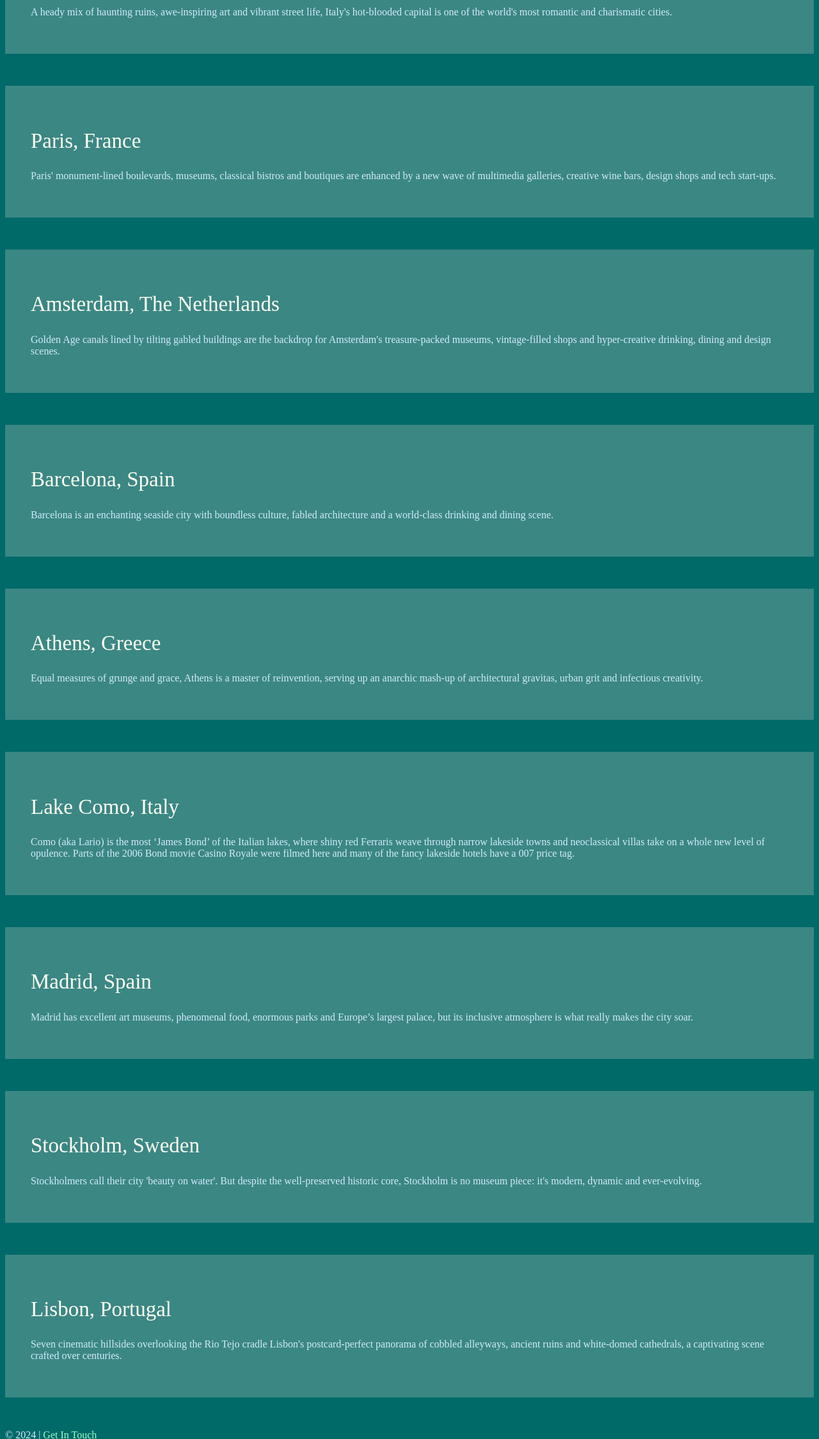
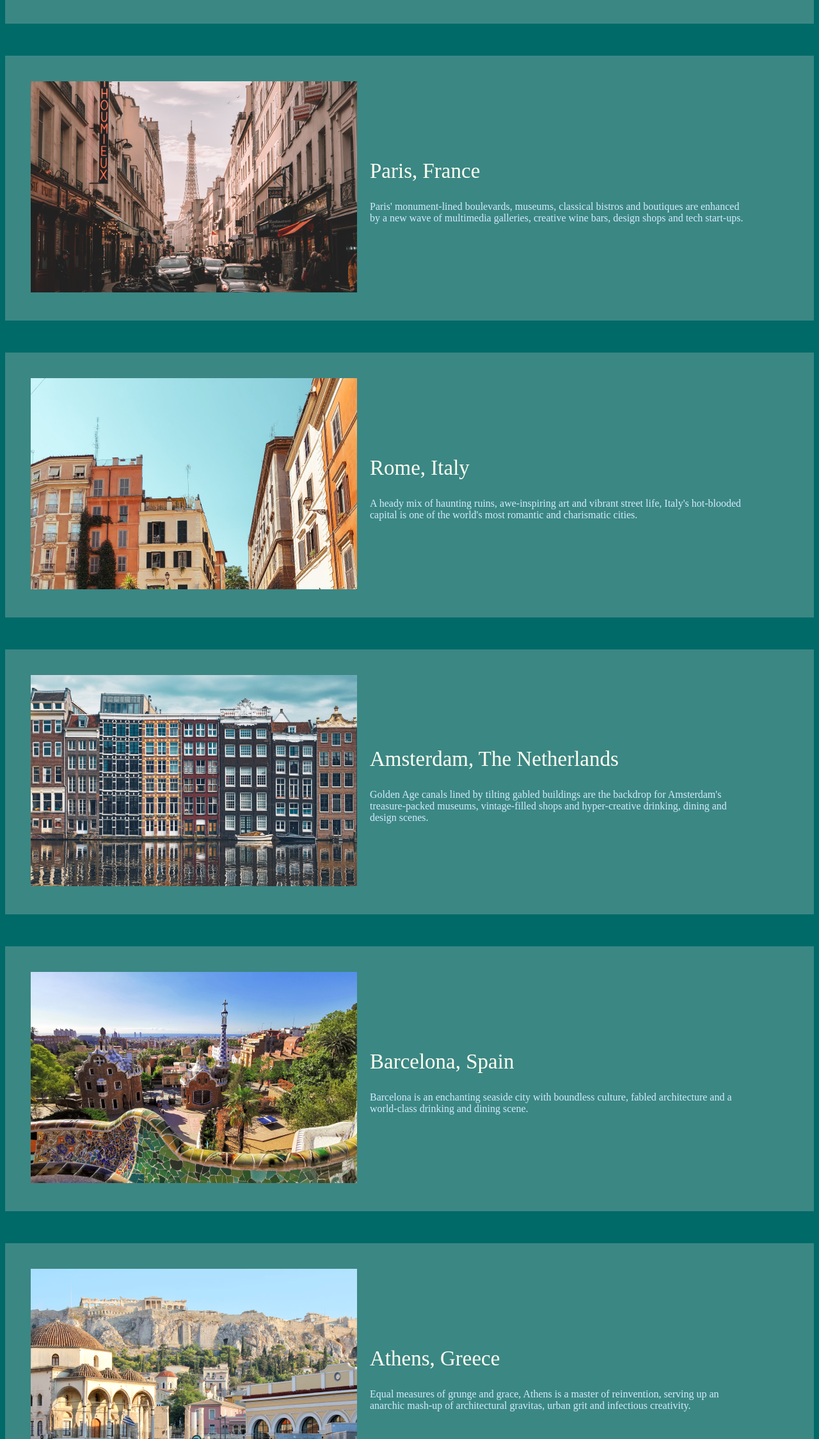
Before and after one commit to EmiWangb/in-class-website, a plain HTML site: page index.html in a window 1280 px wide. Shown: the part 551-2800 px from the top of the page at 64% size. Drawn offline with Linux system fonts and the light colour scheme; a web font is replaced by a local one.

Commit message:
In Class Excercize 4
Added new Google fonts to london and index page, created columns in Index and added images to index, and further adjusted and tweaked aesthetics of the pages

```diff
--- a/index.html
+++ b/index.html
@@ -3,70 +3,127 @@
     <head>
         <title>Must Visit Cities In Europe</title>
         <link rel="stylesheet" href="style.css">
+        <link rel="preconnect" href="https://fonts.googleapis.com">
+        <link rel="preconnect" href="https://fonts.gstatic.com" crossorigin>
+        <link href="https://fonts.googleapis.com/css2?family=Abril+Fatface&family=DM+Serif+Text:ital@0;1&family=Nanum+Gothic+Coding&display=swap" rel="stylesheet">
+        <link rel="stylesheet" href="style.css">
+        <link rel="preconnect" href="https://fonts.googleapis.com">
+    <link rel="preconnect" href="https://fonts.gstatic.com" crossorigin>
+    <link href="https://fonts.googleapis.com/css2?family=DM+Serif+Text:ital@0;1&family=Nanum+Gothic+Coding&display=swap" rel="stylesheet">
     </head>
     <body>
         <h1>Must Visit Cities In Europe</h1>
         <section>
-            <div class="city-wrapper">
+            <div class="city-wrapper-index">
+                <div class="city-image">
+                    <img src="assets/london.png" class="w-30"/>
+                    </div>
+                    <div class="city-text">
                 <h2>
                     <a href="london.html"> London, England</a></h2>
                 <p>
                     Instantly recognizable icons like Big Ben and St. Paul's Cathedral welcome you to history-laden London, the UK's multicultural capital that's a tireless innovator of art and culture.
                 </p>
+                </div>
             </div>
-            <div class="city-wrapper">
+            <div class="city-wrapper-index">
+                <div class="city-image">
+                    <img src="assets/paris.png" class="w-30"/>
+                </div>
+                <div class="city-text">
+                    <h2>Paris, France</h2>
+                    <p>
+                        Paris' monument-lined boulevards, museums, classical bistros and boutiques are enhanced by a new wave of multimedia galleries, creative wine bars, design shops and tech start-ups.
+                    </p>
+                    </div>
+            </div>
+            <div class="city-wrapper-index">
+                <div class="city-image">
+                    <img src="assets/rome.png" alt="a car on the streets of Rome" class="w-30"/>
+                </div>
+                <div class="city-text">
                 <h2>Rome, Italy</h2>
                 <p>
                     A heady mix of haunting ruins, awe-inspiring art and vibrant street life, Italy's hot-blooded capital is one of the world's most romantic and charismatic cities.
                 </p>
+                </div>
             </div>
-            <div class="city-wrapper">
-                <h2>Paris, France</h2>
-                <p>
-                    Paris' monument-lined boulevards, museums, classical bistros and boutiques are enhanced by a new wave of multimedia galleries, creative wine bars, design shops and tech start-ups.
-                </p>
-            </div>
-            <div class="city-wrapper">
+            <div class="city-wrapper-index">
+                <div class="city-image">
+                    <img src="assets/amsterdam.png" class="w-30"/>
+                </div>
+                <div class="city-text">
                 <h2>Amsterdam, The Netherlands</h2>
                 <p>
                     Golden Age canals lined by tilting gabled buildings are the backdrop for Amsterdam's treasure-packed museums, vintage-filled shops and hyper-creative drinking, dining and design scenes.
                 </p>
+                </div>
             </div>
-            <div class="city-wrapper">
+            <div class="city-wrapper-index">
+                <div class="city-image">
+                    <img src="assets/barcelona.png" class="w-30"/>
+                </div>
+                <div class="city-text">
                 <h2>Barcelona, Spain</h2>
                 <p>
                     Barcelona is an enchanting seaside city with boundless culture, fabled architecture and a world-class drinking and dining scene.
                 </p>
+                </div>
             </div>
-            <div class="city-wrapper">
+            <div class="city-wrapper-index">
+                <div class="city-image">
+                    <img src="assets/athens.png" class="w-30"/>
+                </div>
+                <div class="city-text">
                 <h2>Athens, Greece</h2>
                 <p>
                     Equal measures of grunge and grace, Athens is a master of reinvention, serving up an anarchic mash-up of architectural gravitas, urban grit and infectious creativity.
                 </p>
+                </div>
             </div>
-            <div class="city-wrapper">
+            <div class="city-wrapper-index">
+                <div class="city-image">
+                    <img src="assets/lake-como.png" class="w-30"/>
+                </div>
+                <div class="city-text">
                 <h2>Lake Como, Italy</h2>
                 <p>
                     Como (aka Lario) is the most ‘James Bond’ of the Italian lakes, where shiny red Ferraris weave through narrow lakeside towns and neoclassical villas take on a whole new level of opulence. Parts of the 2006 Bond movie Casino Royale were filmed here and many of the fancy lakeside hotels have a 007 price tag.
                 </p>
+                </div>
             </div>
-            <div class="city-wrapper">
+            <div class="city-wrapper-index">
+                <div class="city-image">
+                    <img src="assets/madrid.png" class="w-30"/>
+                </div>
+                <div class="city-text">
                 <h2>Madrid, Spain</h2>
                 <p>
                     Madrid has excellent art museums, phenomenal food, enormous parks and Europe’s largest palace, but its inclusive atmosphere is what really makes the city soar.
                 </p>
+                </div>
             </div>
-            <div class="city-wrapper">
+            <div class="city-wrapper-index">
+                <div class="city-image">
+                    <img src="assets/stockholm.png" class="w-30"/>
+                </div>
+                <div class="city-text">
                 <h2>Stockholm, Sweden</h2>
                 <p>
                     Stockholmers call their city 'beauty on water'. But despite the well-preserved historic core, Stockholm is no museum piece: it's modern, dynamic and ever-evolving.
                 </p>
+                </div>
             </div>
-            <div class="city-wrapper">
+            <div class="city-wrapper-index">
+                <div class="city-image">
+                    <img src="assets/lisbon.png" class="w-30"/>
+                </div>
+                <div class="city-text">
                 <h2>Lisbon, Portugal</h2>
                 <p>
                     Seven cinematic hillsides overlooking the Rio Tejo cradle Lisbon's postcard-perfect panorama of cobbled alleyways, ancient ruins and white-domed cathedrals, a captivating scene crafted over centuries.
                 </p>
+                </div>
             </div>
         </section>
         <footer>
--- a/style.css
+++ b/style.css
@@ -40,9 +40,19 @@ h2 {
     background-color:rgb(59, 135, 132);
     margin-bottom: 50px;
 }
+.city-wrapper-index{
+    padding: 40px;
+    background-color:rgb(59, 135, 132);
+    margin-bottom: 50px;
+    display:flex;
+    flex-direction: row;
+    align-items: center;
+    gap: 20px;
+
+}
 
 .container{
-    max-width:600px;
+    max-width:500px;
     margin-left: auto;
     margin-right: auto;
 
@@ -50,3 +60,13 @@ h2 {
 .w-100{
     width: 100%;
 }
+
+
+.city-text{
+    width: 50%;
+
+}
+.city-img{
+    width: 20%;
+
+}
```
Also changed, not shown: london.html (+6 -3 lines), assets/amsterdam.png (added), assets/athens.png (added), assets/barcelona.png (added), assets/lake-como.png (added), assets/lisbon.png (added), assets/london copy.png (added), assets/madrid.png (added), assets/paris.png (added), assets/rome.png (added), assets/stockholm.png (added), 2 other files.
